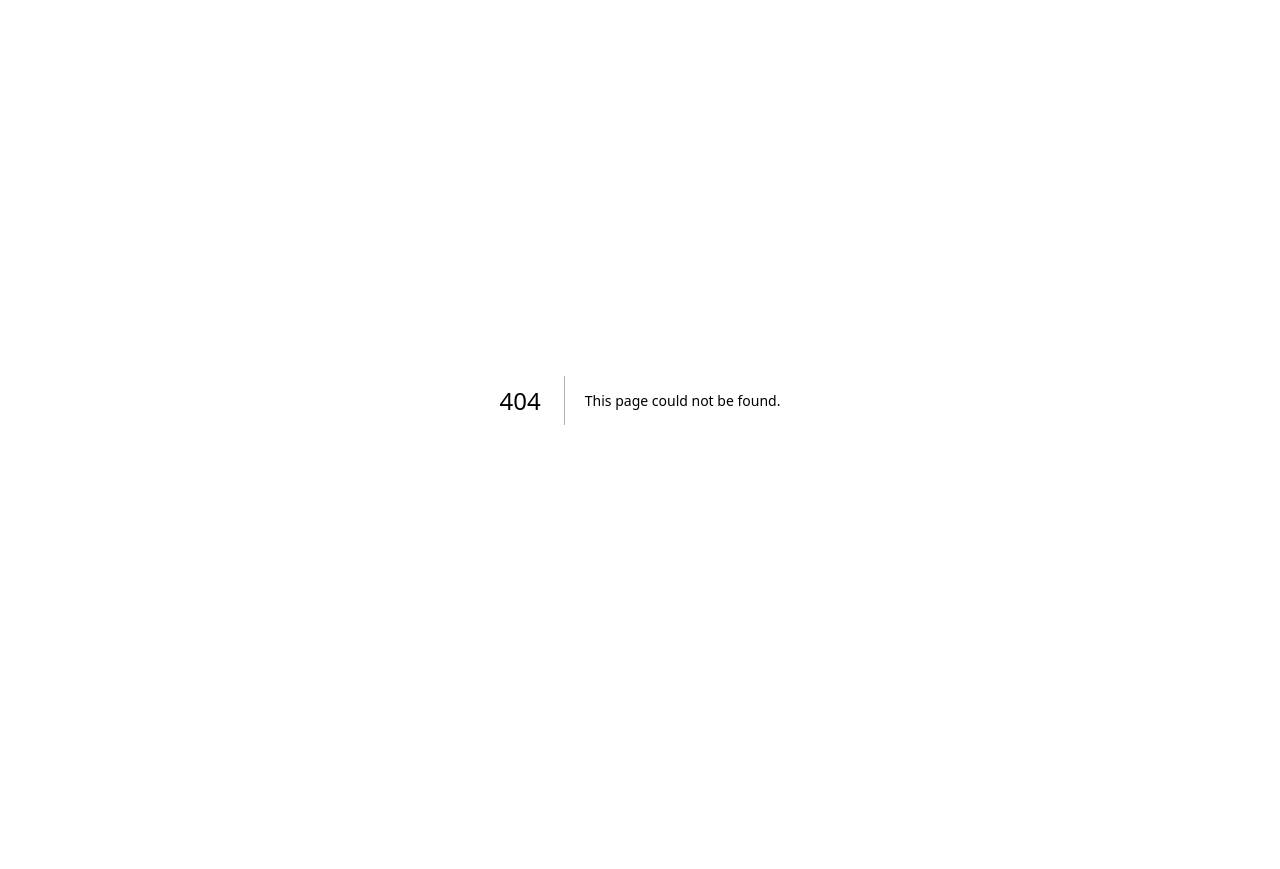
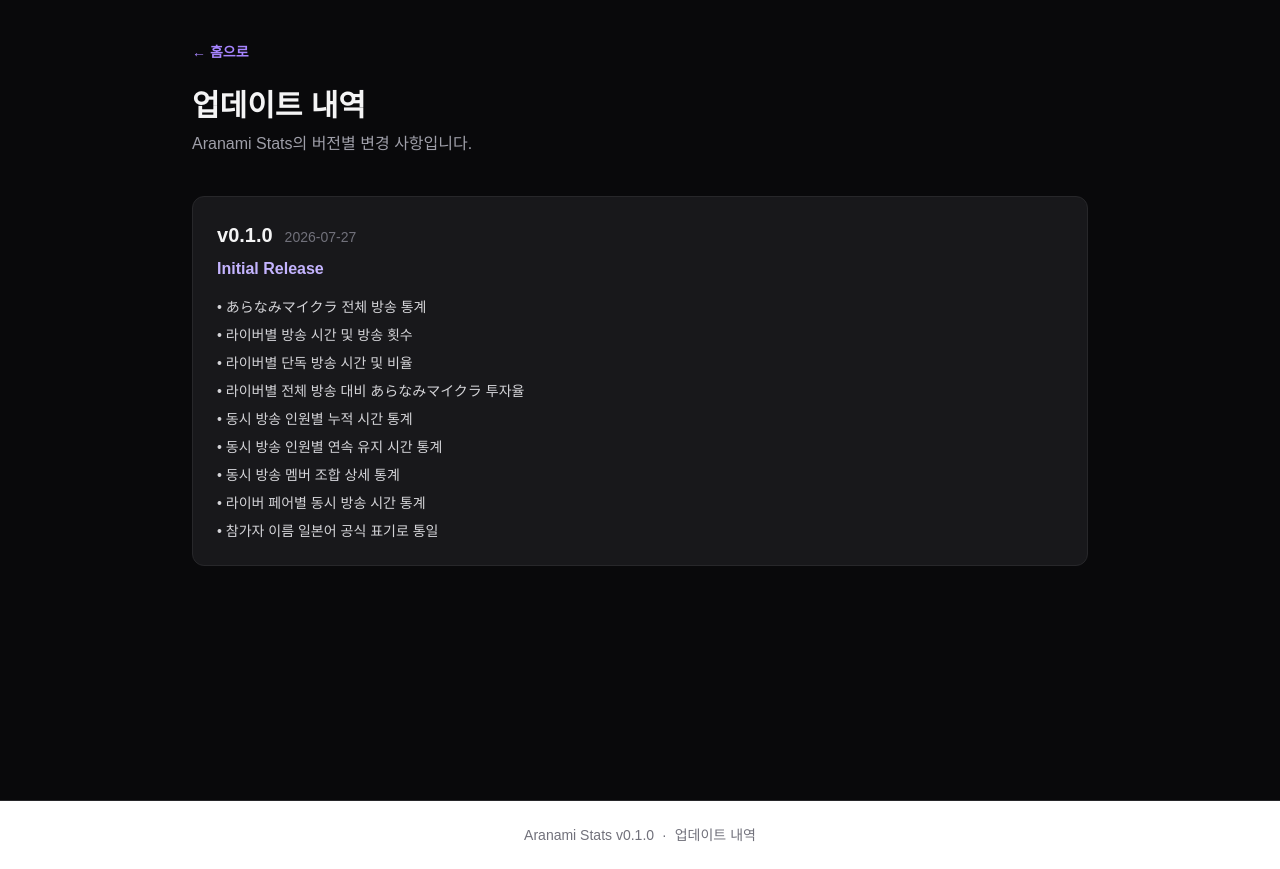
Before and after one commit to lunascope11/aranami-stats, a Next.js app: page /changelog in a window 1280 px wide. Before the commit this address had no page. Before the commit the page ends 800 px from the top, so only its background shows below. Built offline with nearby package versions, Linux system fonts and the light colour scheme.

Commit message:
Add changelog and version display

```diff
--- /dev/null
+++ b/app/changelog/page.tsx
@@ -0,0 +1,58 @@
+import Link from "next/link";
+import { changelog } from "../../data/changelog";
+
+export default function ChangelogPage() {
+  return (
+    <main className="min-h-screen bg-zinc-950 px-6 py-10 text-zinc-100">
+      <div className="mx-auto max-w-4xl">
+        <header className="mb-10">
+          <Link
+            href="/"
+            className="text-sm font-semibold text-violet-400 hover:text-violet-300"
+          >
+            ← 홈으로
+          </Link>
+
+          <h1 className="mt-6 text-3xl font-bold">
+            업데이트 내역
+          </h1>
+
+          <p className="mt-2 text-zinc-400">
+            Aranami Stats의 버전별 변경 사항입니다.
+          </p>
+        </header>
+
+        <div className="space-y-8">
+          {changelog.map((entry) => (
+            <section
+              key={entry.version}
+              className="rounded-xl border border-zinc-800 bg-zinc-900 p-6"
+            >
+              <div className="flex flex-wrap items-baseline gap-3">
+                <h2 className="text-xl font-bold text-zinc-100">
+                  v{entry.version}
+                </h2>
+
+                <span className="text-sm text-zinc-500">
+                  {entry.date}
+                </span>
+              </div>
+
+              <h3 className="mt-2 font-semibold text-violet-300">
+                {entry.title}
+              </h3>
+
+              <ul className="mt-4 space-y-2 text-sm text-zinc-300">
+                {entry.changes.map((change) => (
+                  <li key={change}>
+                    • {change}
+                  </li>
+                ))}
+              </ul>
+            </section>
+          ))}
+        </div>
+      </div>
+    </main>
+  );
+}
--- a/app/layout.tsx
+++ b/app/layout.tsx
@@ -1,3 +1,5 @@
+import Link from "next/link";
+import { currentVersion } from "../data/changelog";
 import type { Metadata } from "next";
 import { Geist, Geist_Mono } from "next/font/google";
 import "./globals.css";
@@ -27,8 +29,23 @@
       lang="en"
       className={`${geistSans.variable} ${geistMono.variable} h-full antialiased`}
     >
-      <body className="min-h-full flex flex-col">
-        {children}
+      <body>
+        <div className="min-h-screen">
+          {children}
+        </div>
+
+        <footer className="border-t border-zinc-800 px-6 py-6 text-center text-sm text-zinc-500">
+          <span>Aranami Stats v{currentVersion}</span>
+
+          <span className="mx-2">·</span>
+
+          <Link
+            href="/changelog"
+            className="transition hover:text-zinc-300"
+          >
+            업데이트 내역
+          </Link>
+        </footer>
       </body>
     </html>
   );
--- /dev/null
+++ b/data/changelog.ts
@@ -0,0 +1,27 @@
+export const currentVersion = "0.1.0";
+
+export type ChangelogEntry = {
+  version: string;
+  date: string;
+  title: string;
+  changes: string[];
+};
+
+export const changelog: ChangelogEntry[] = [
+  {
+    version: "0.1.0",
+    date: "2026-07-27",
+    title: "Initial Release",
+    changes: [
+      "あらなみマイクラ 전체 방송 통계",
+      "라이버별 방송 시간 및 방송 횟수",
+      "라이버별 단독 방송 시간 및 비율",
+      "라이버별 전체 방송 대비 あらなみマイクラ 투자율",
+      "동시 방송 인원별 누적 시간 통계",
+      "동시 방송 인원별 연속 유지 시간 통계",
+      "동시 방송 멤버 조합 상세 통계",
+      "라이버 페어별 동시 방송 시간 통계",
+      "참가자 이름 일본어 공식 표기로 통일",
+    ],
+  },
+];
```
